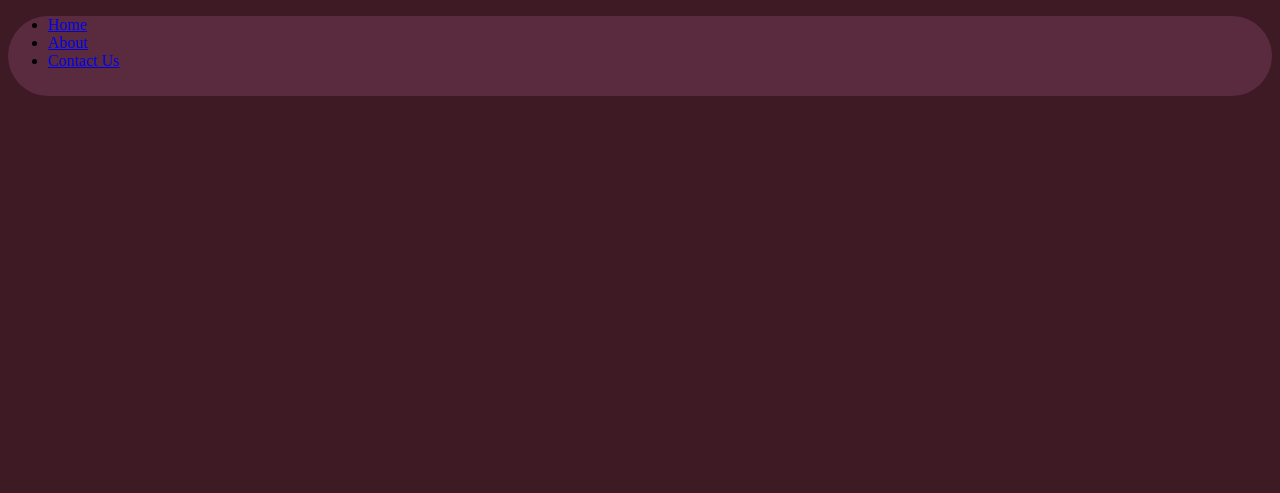
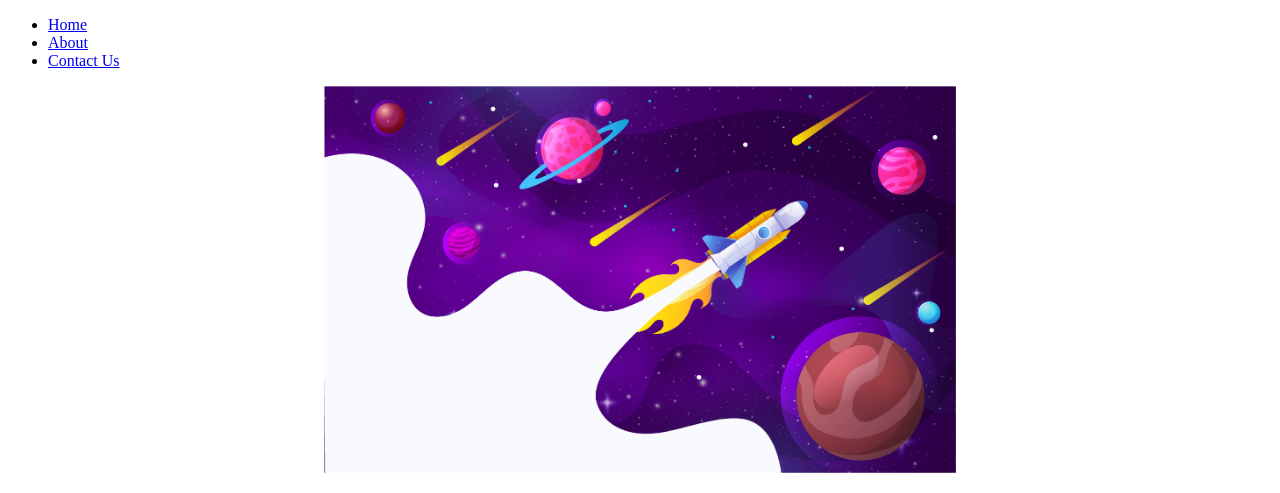
Before and after one commit to 241322/Xander_Poalses_241322_Ux100_RedPlanetVentures, a plain HTML site: page Index.html in a window 1280 px wide. Shown: the top 493 px of the page. Drawn offline with Linux system fonts and the light colour scheme.

Commit message:
simplifying

```diff
--- a/CSS/main.css
+++ b/CSS/main.css
@@ -1,33 +1,32 @@
-html{
-    scroll-behavior: smooth;
-}
 
 
-body{
-    background-color: rgb(61, 26, 36);
-}
-body::-webkit-scrollbar{
-    display: none;
-}
 
 
-h1{
-
-}
-h2{
-
-}
-h3{
-
-}
 
 
-nav{
 
-}
 
-.navdiv{
-    background-color: rgb(90, 43, 62);
-    height: 10dvb;
-    border-radius: 50px;
-}
+
+
+
+
+
+
+
+
+
+
+
+
+
+
+
+
+/*colours:
+    #FFCCC6
+    #4B60AA
+    #2F104B
+    #B03477
+    #D6433E
+    #D62621
+*/
--- a/Index.html
+++ b/Index.html
@@ -18,13 +18,17 @@
                 <li><a href="Pages/contact.html" target="_blank">Contact Us</a></li>
             </ul>
         </div>
-        </nav>
+    </nav>
         <header>
-
+            <div id="Homeimg">
+            <p align="center"><img src="Images/homePageHeader.jpeg" width="50%" id="Space"></p>
+            <h1><font class="red"> Red</font> Planet Ventures</h1>
+            </div>
         </header>
         <section>
 
         </section>
+        <br/>
         <footer>
 
         </footer>
```
Also changed, not shown: Images/homePageHeader.jpeg (renamed from Images/homePageHeader.png).
